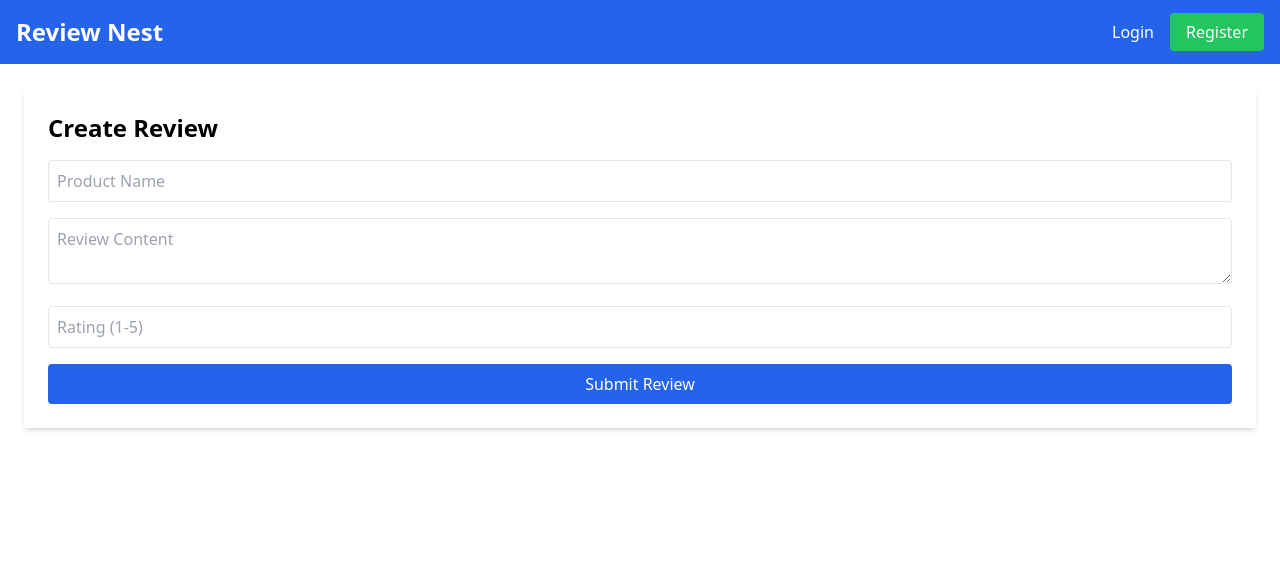
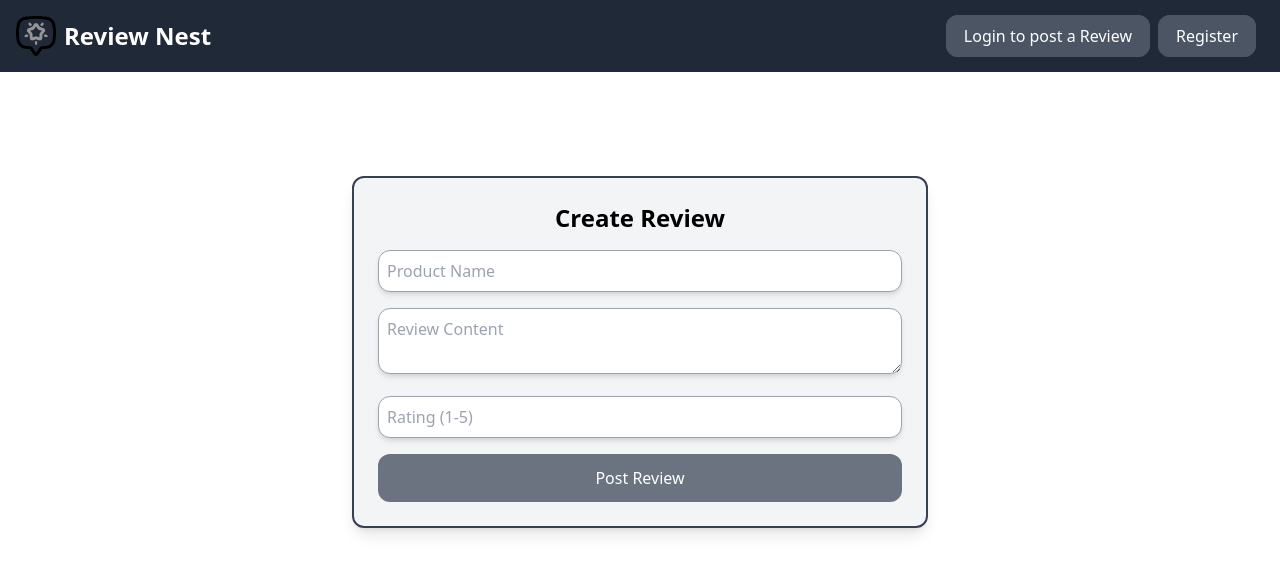
Before and after one commit to archillexx/reviewnest, a React (Create React App) app in the folder frontend/: page /reviews in a window 1280 px wide. Shown: the top 574 px of the page. Built offline with nearby package versions, Linux system fonts and the light colour scheme.

Commit message:
Final Setup

```diff
--- a/frontend/public/index.html
+++ b/frontend/public/index.html
@@ -24,7 +24,7 @@
       work correctly both with client-side routing and a non-root public URL.
       Learn how to configure a non-root public URL by running `npm run build`.
     -->
-    <title>React App</title>
+    <title>Review Nest</title>
   </head>
   <body>
     <noscript>You need to enable JavaScript to run this app.</noscript>
--- a/frontend/src/axiosConfig.jsx
+++ b/frontend/src/axiosConfig.jsx
@@ -1,8 +1,8 @@
 import axios from 'axios';
 
 const axiosInstance = axios.create({
-  //baseURL: 'http://localhost:5001', // local
-  baseURL: 'http://3.26.91.144:5001', // live
+  baseURL: 'http://localhost:5001', // local
+  //baseURL: 'http://3.26.91.144:5001', // live
   headers: { 'Content-Type': 'application/json' },
 });
 
--- a/frontend/src/components/Navbar.jsx
+++ b/frontend/src/components/Navbar.jsx
@@ -1,5 +1,6 @@
 import { Link, useNavigate } from 'react-router-dom';
 import { useAuth } from '../context/AuthContext';
+import logo from '../assets/logo.png';
 
 const Navbar = () => {
   const { user, logout } = useAuth();
@@ -11,27 +12,35 @@ const Navbar = () => {
   };
 
   return (
-    <nav className="bg-blue-600 text-white p-4 flex justify-between items-center">
-      <Link to="/reviews/all" className="text-2xl font-bold">Review Nest</Link>
+    <nav className="bg-gray-800 text-white p-4 flex justify-between items-center">
+      {/* Logo and App Name */}
+      <Link to="/reviews/all" className="flex items-center text-2xl font-bold">
+        <img src={logo} alt="Review Nest Logo" className="h-10 w-10 mr-2" />
+        Review Nest
+      </Link>
+
       <div>
         {user ? (
           <>
-
-            <Link to="/profile" className="mr-4">Profile</Link>
+            <Link to="/reviews" className="w-1/3 px-4 py-2 bg-gray-500 text-white rounded-xl mr-2 bg-gray-600 text-white px-4 py-2 rounded border-2 border-gray-600 transition-all duration-300
+                         hover:bg-gray-300 hover:text-gray-600">My Reviews</Link>
+            <Link to="/profile" className="w-1/3 px-4 py-2 bg-gray-500 text-white rounded-xl mr-2 bg-gray-600 text-white px-4 py-2 rounded border-2 border-gray-600 transition-all duration-300
+                         hover:bg-gray-300 hover:text-gray-600">Profile</Link>
             <button
               onClick={handleLogout}
-              className="bg-red-500 px-4 py-2 rounded hover:bg-red-700"
+              className="bg-red-500 px-4 py-2 rounded-xl hover:bg-red-700"
             >
               Logout
             </button>
           </>
         ) : (
           <>
-            <Link to="/login" className="mr-4">Login</Link>
+            <Link to="/login" className="w-1/3 px-4 py-2 bg-gray-500 text-white rounded-xl mr-2 bg-gray-600 text-white px-4 py-2 rounded border-2 border-gray-600 transition-all duration-300
+                         hover:bg-gray-300 hover:text-gray-600">Login to post a Review</Link>
             <Link
               to="/register"
-              className="bg-green-500 px-4 py-2 rounded hover:bg-green-700"
-            >
+              className="w-1/3 px-4 py-2 bg-gray-500 text-white rounded-xl mr-2 bg-gray-600 text-white px-4 py-2 rounded border-2 border-gray-600 transition-all duration-300
+                         hover:bg-gray-300 hover:text-gray-600">
               Register
             </Link>
           </>
--- a/frontend/src/components/PublicReviewList.jsx
+++ b/frontend/src/components/PublicReviewList.jsx
@@ -3,9 +3,9 @@
 const PublicReviewList = ({ reviews }) => {
 
   return (
-    <div className="grid grid-cols-1 md:grid-cols-2 lg:grid-cols-3 gap-4">
+    <div className="grid grid-cols-1 md:grid-cols-2 lg:grid-cols-3 gap-8">
       {reviews.map((review) => (
-        <div key={review._id} className="bg-gray-100 p-4 rounded shadow">
+        <div key={review._id} className="bg-gray-300 p-4 rounded-xl shadow">
           <h2 className="font-bold">{review.productName}</h2>
           <p className="italic">"{review.reviewContent}"</p>
           <p className="font-semibold">Rating: {review.rating} / 5</p>
--- a/frontend/src/components/ReviewForm.jsx
+++ b/frontend/src/components/ReviewForm.jsx
@@ -41,20 +41,21 @@ const ReviewForm = ({ reviews, setReviews, editingReview, setEditingReview }) =>
   };
 
   return (
-    <form onSubmit={handleSubmit} className="bg-white p-6 shadow-md rounded mb-6">
-      <h1 className="text-2xl font-bold mb-4">{editingReview ? 'Edit Review' : 'Create Review'}</h1>
+    <div className="max-w-xl mx-auto mt-20">
+    <form onSubmit={handleSubmit} className="bg-gray-100 p-6 shadow-lg rounded-xl border-2 border-gray-700">
+      <h1 className=" text-center text-2xl font-bold mb-4">{editingReview ? 'Edit Review' : 'Create Review'}</h1>
       <input
         type="text"
         placeholder="Product Name"
         value={formData.productName}
         onChange={(e) => setFormData({ ...formData, productName: e.target.value })}
-        className="w-full mb-4 p-2 border rounded"
+        className="w-full mb-4 p-2 border border-gray-400 rounded-xl shadow-md focus:outline-none focus:ring-2 focus:ring-gray-300"
       />
       <textarea
         placeholder="Review Content"
         value={formData.reviewContent}
         onChange={(e) => setFormData({ ...formData, reviewContent: e.target.value })}
-        className="w-full mb-4 p-2 border rounded"
+        className="w-full mb-4 p-2 border border-gray-400 rounded-xl shadow-md focus:outline-none focus:ring-2 focus:ring-gray-300"
       />
       <input
         type="number"
@@ -63,12 +64,13 @@ const ReviewForm = ({ reviews, setReviews, editingReview, setEditingReview }) =>
         max="5"
         value={formData.rating}
         onChange={(e) => setFormData({ ...formData, rating: e.target.value })}
-        className="w-full mb-4 p-2 border rounded"
+        className="w-full mb-4 p-2 border border-gray-400 rounded-xl shadow-md focus:outline-none focus:ring-2 focus:ring-gray-300"
       />
-      <button type="submit" className="w-full bg-blue-600 text-white p-2 rounded">
-        {editingReview ? 'Update Review' : 'Submit Review'}
+      <button type="submit" className="w-full bg-gray-500 text-white py-3 rounded-xl hover:bg-gray-600 transition duration-300">
+        {editingReview ? 'Update Review' : 'Post Review'}
       </button>
     </form>
+    </div>
   );
 };
 
--- a/frontend/src/components/ReviewList.jsx
+++ b/frontend/src/components/ReviewList.jsx
@@ -16,23 +16,26 @@ const ReviewList = ({ reviews, setReviews, setEditingReview }) => {
   };
 
   return (
-    <div className="grid grid-cols-1 md:grid-cols-2 lg:grid-cols-3 gap-4">
+    <div>
+      <div className="mb-8">
+      </div>
+    <div className="grid grid-cols-1 md:grid-cols-2 lg:grid-cols-3 gap-6">
       {reviews.map((review) => (
-        <div key={review._id} className="bg-gray-100 p-4 rounded shadow">
+        <div key={review._id} className="bg-gray-300 p-4 rounded-xl shadow">
           <h2 className="font-bold">{review.productName}</h2>
           <p className="italic">"{review.reviewContent}"</p>
           <p className="font-semibold">Rating: {review.rating} / 5</p>
-          <p className="text-sm text-gray-500">By {review.userName} on {new Date(review.createdAt).toLocaleString()}</p>
+          <p className="text-sm text-gray-500">{new Date(review.createdAt).toLocaleString()}</p>
           <div className="mt-2 flex gap-2">
             <button
               onClick={() => setEditingReview(review)}
-              className="bg-yellow-500 text-white px-4 py-2 rounded"
+              className="w-full bg-gray-500 text-white py-3 rounded-xl hover:bg-gray-600 transition duration-300"
             >
               Edit
             </button>
             <button
               onClick={() => handleDelete(review._id)}
-              className="bg-red-500 text-white px-4 py-2 rounded"
+              className="w-full bg-red-900 text-white py-3 rounded-xl hover:bg-red-400 transition duration-300"
             >
               Delete
             </button>
@@ -40,6 +43,7 @@ const ReviewList = ({ reviews, setReviews, setEditingReview }) => {
         </div>
       ))}
     </div>
+    </div>
   );
 };
 
--- a/frontend/src/pages/Home.jsx
+++ b/frontend/src/pages/Home.jsx
@@ -1,12 +1,9 @@
 import { useState, useEffect } from 'react';
-import { useAuth } from '../context/AuthContext';
-import { useNavigate } from 'react-router-dom';
 import axiosInstance from '../axiosConfig';
 import PublicReviewList from '../components/PublicReviewList';
 
 const Home = () => {
-  const { user } = useAuth();
-  const navigate = useNavigate();
+
   const [reviews, setReviews] = useState([]);
 
   useEffect(() => {
@@ -23,16 +20,9 @@ const Home = () => {
   }, []);
 
   return (
-    <div className="container mx-auto p-6">
-      <h1 className="text-3xl font-bold mb-4">Welcome to Product Reviews</h1>
-      {!user && (
-        <button
-          onClick={() => navigate('/login')}
-          className="px-4 py-2 bg-blue-500 text-white rounded"
-        >
-          Login to Post a Review
-        </button>
-      )}
+    <div className=" justify-center container mx-auto p-6">
+      <h1 className="text-center text-3xl font-bold mb-4">Product Reviews</h1>
+
       <PublicReviewList reviews={reviews} setReviews={setReviews} />
     </div>
   );
--- a/frontend/src/pages/Login.jsx
+++ b/frontend/src/pages/Login.jsx
@@ -21,24 +21,24 @@ const Login = () => {
 
   return (
     <div className="max-w-md mx-auto mt-20">
-      <form onSubmit={handleSubmit} className="bg-white p-6 shadow-md rounded">
+      <form onSubmit={handleSubmit} className="bg-gray-100 p-6 shadow-md rounded-xl border-2 border-gray-700">
         <h1 className="text-2xl font-bold mb-4 text-center">Login</h1>
         <input
           type="email"
           placeholder="Email"
           value={formData.email}
           onChange={(e) => setFormData({ ...formData, email: e.target.value })}
-          className="w-full mb-4 p-2 border rounded"
+          className="w-full mb-4 p-2 border border-gray-400 rounded-xl shadow-md focus:outline-none focus:ring-2 focus:ring-gray-300"
         />
         <input
           type="password"
           placeholder="Password"
           value={formData.password}
           onChange={(e) => setFormData({ ...formData, password: e.target.value })}
-          className="w-full mb-4 p-2 border rounded"
+          className="w-full mb-4 p-2 border border-gray-400 rounded-xl shadow-md focus:outline-none focus:ring-2 focus:ring-gray-300"
         />
-        <button type="submit" className="w-full bg-blue-600 text-white p-2 rounded">
-          Login
+        <button type="submit" className="w-full bg-gray-500 text-white py-3 rounded-xl hover:bg-gray-600 transition duration-300">
+          Submit
         </button>
       </form>
     </div>
```
Also changed, not shown: frontend/src/pages/Profile.jsx (+6 -6 lines), frontend/src/pages/Register.jsx (+5 -5 lines), frontend/src/assets/logo.png (added), 1 other file (tests, documents, lock files or other folders).
